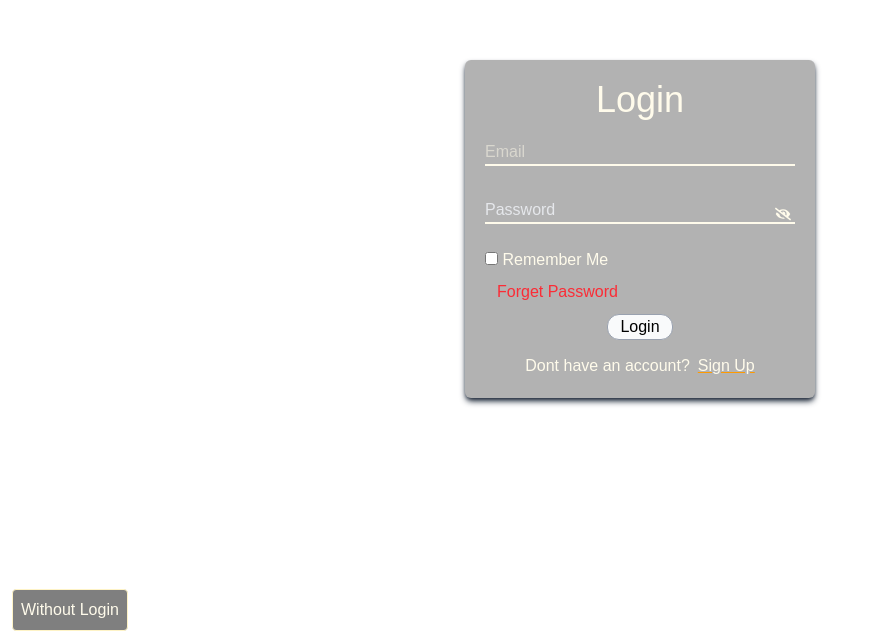
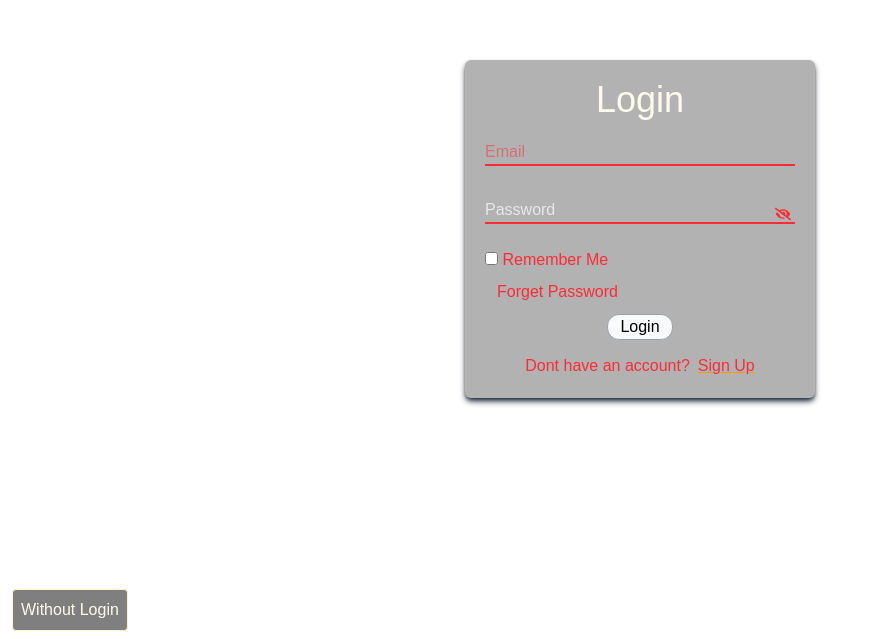
Before and after one commit to Sahil-late/Todo-Frontend, a React (Vite) app: page / in a window 1280 px wide. Shown: the part 161-800 px from the top of the page, without its empty margins (0-870 px from the left). Built offline with nearby package versions, Linux system fonts and the light colour scheme; no server answers.

Commit message:
Change form class to 'text-red-500' in login.jsx

```diff
--- a/src/pages/login.jsx
+++ b/src/pages/login.jsx
@@ -87,7 +87,7 @@ const Login = () => {
             <div className='login-container text-amber-50 h-[100dvh] flex flex-col justify-center items-center gap-5 bg-[url("https://i.pinimg.com/originals/aa/dd/6f/aadd6f1d4873462c32bc0b19b0044297.jpg")] bg-cover bg-center'>
                 <div className='login-box flex flex-col gap-5 p-5 bg-[rgba(0,0,0,0.3)] shadow-md shadow-gray-800 rounded-md w-[240px] sm:w-[350px]'>
                     <h1 className='text-center text-4xl'>Login</h1>
-                    <form className='sm:text-[1em]' onSubmit={(data) => handleSubmit(data)} >
+                    <form className='text-red-500' onSubmit={(data) => handleSubmit(data)} >
                         <div className='flex flex-col gap-1'>
                             <input className='outline-0 border-b-2' type="email" placeholder='Email' required onKeyDown={(event) => {
                                 if (event.key === 'Enter') {
```
